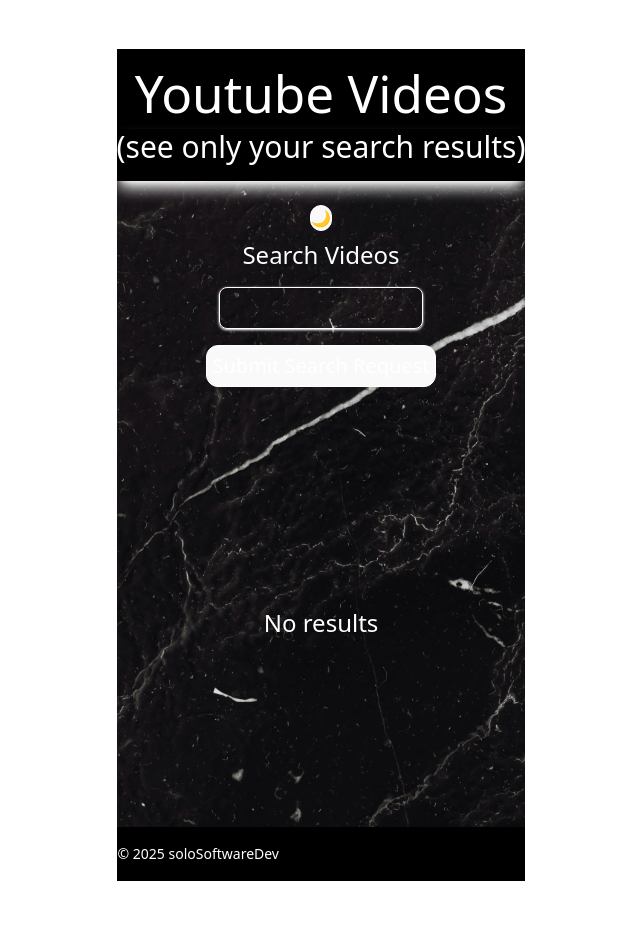
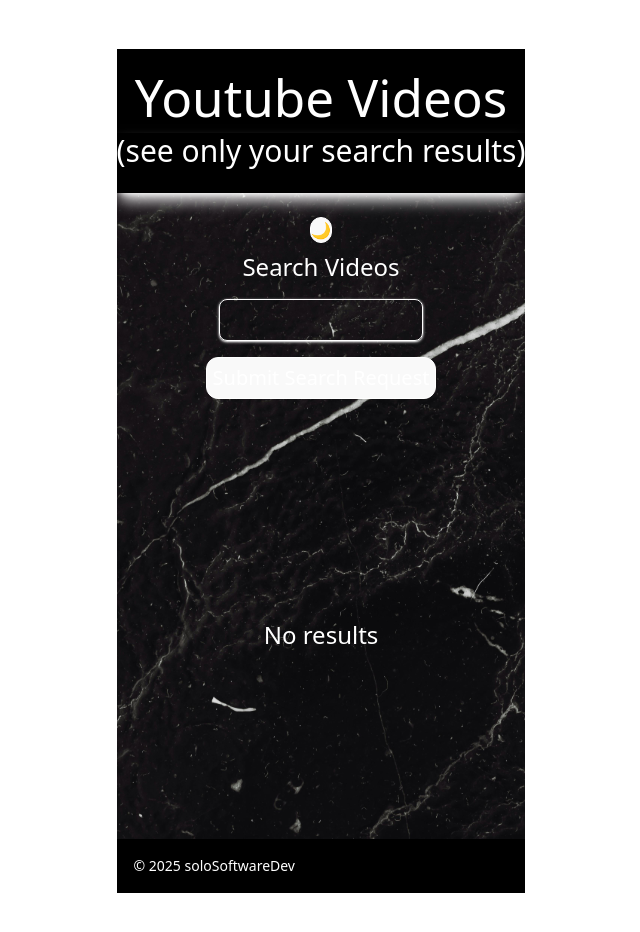
Before and after one commit to finnensley/api-dashboard, a React (Vite) app: page / in a window 1280 px wide. Shown: the top 932 px of the page, without its empty margins (319-959 px from the left). Built offline with nearby package versions, Linux system fonts and the light colour scheme.

Commit message:
adjusted padding on header/footer

```diff
--- a/src/App.jsx
+++ b/src/App.jsx
@@ -59,14 +59,14 @@
               : "bg-gray-900 text-white"
           }`}
         >
-          <h1 className={`w-full pt-4 pb-2 text-2xl sm:text-3xl text-center
+          <h1 className={`w-full pt-5 pb-2 text-2xl sm:text-3xl text-center
             ${theme === "light"
               ? "bg-white text-black"
               : "bg-black text-white"
             }`}>
             Youtube Videos
           </h1>
-          <h2 className={`w-full pb-4 text-3xl text-center mb-6 shadow-lg shadow-white
+          <h2 className={`w-full pb-6 text-3xl text-center mb-6 shadow-lg shadow-white
             ${theme === "light"
               ? "bg-white text-black"
               : "bg-black text-white"
@@ -143,7 +143,7 @@
               <div className="p-3 mb-2">No results</div>
             )}
           </div>
-          <p className="w-full bg-black pt-4 pb-4 border border-transparent text-white text-sm text-left">
+          <p className="w-full bg-black pl-4 pt-4 pb-4 border border-transparent text-white text-sm text-left">
             &copy; 2025 soloSoftwareDev
           </p>
         </div>
```
